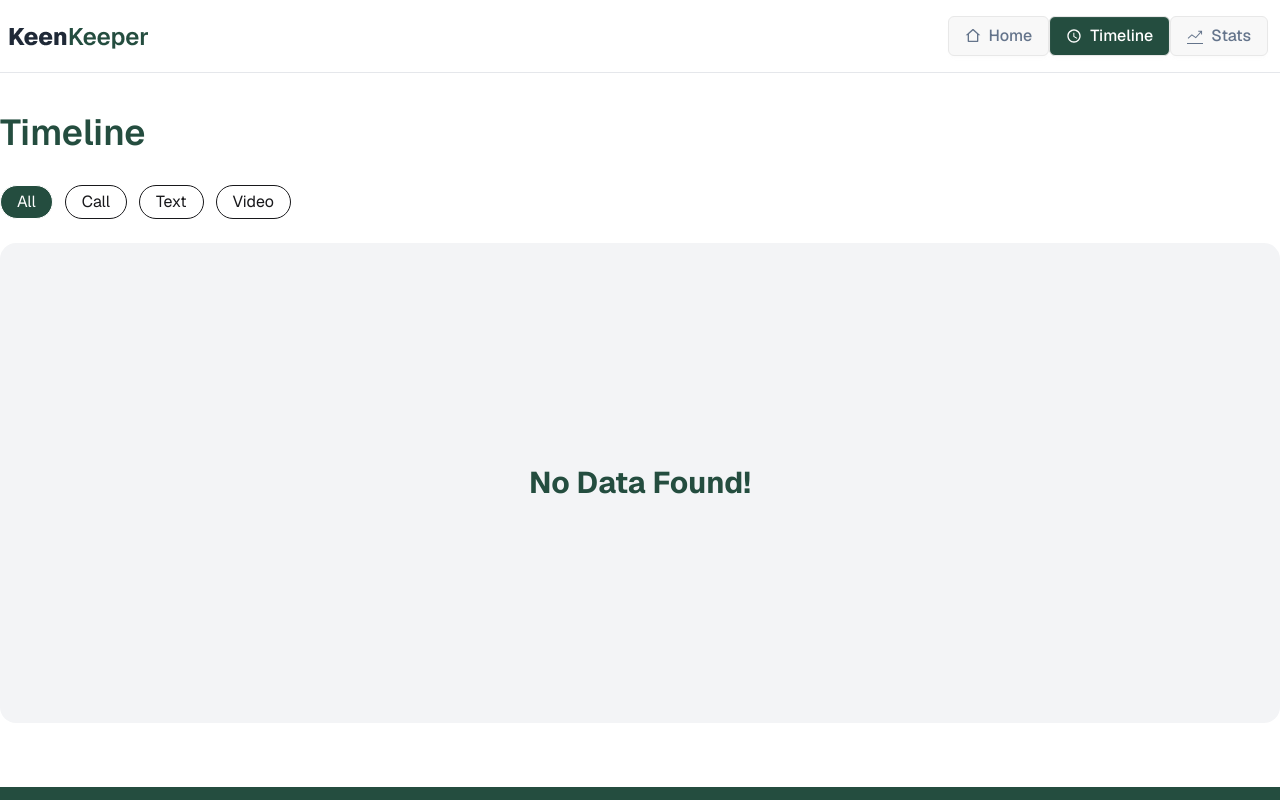
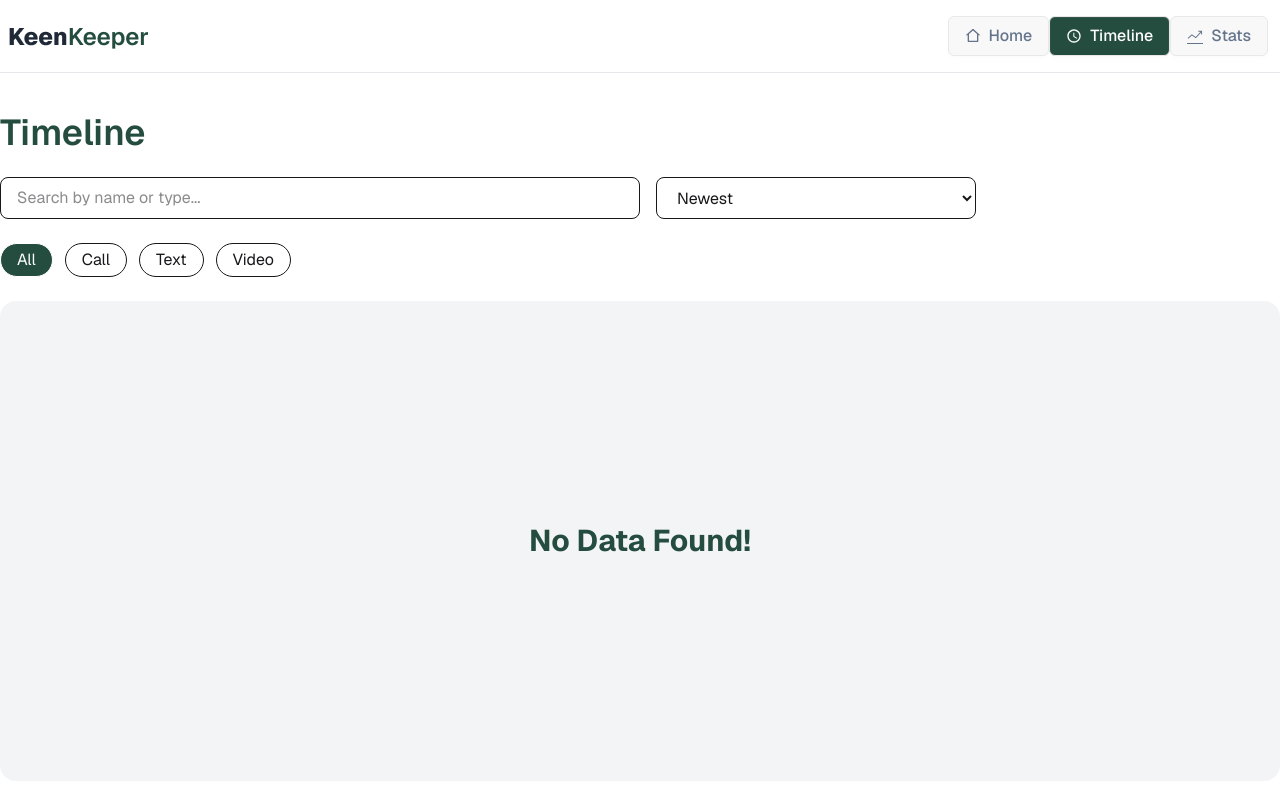
Before and after one commit to khadijarahmannupur-ctrl/Assienment-7, a React (Vite) app: page /timelinepage in a window 1280 px wide. Shown: the top 800 px of the page. Built offline with nearby package versions, Linux system fonts and the light colour scheme.

Commit message:
timeline  page desigen and functionalitis done

```diff
--- a/package.json
+++ b/package.json
@@ -17,6 +17,7 @@
     "react-router": "^7.14.0",
     "react-spinners": "^0.17.0",
     "react-toastify": "^11.0.5",
+    "recharts": "^3.8.1",
     "tailwindcss": "^4.2.2"
   },
   "devDependencies": {
--- a/src/component/homePageItem/FriendsDetails.jsx
+++ b/src/component/homePageItem/FriendsDetails.jsx
@@ -25,10 +25,10 @@ const FriendsDetails = () => {
     }
     const handleTimeLine = (type) => {
         const newEntry = {
+            id: Date.now(),
             type: type,
             title: name,
-            // title: `${type} with ${name}`,
-            date: next_due_date
+            date: new Date().toISOString()
         };
 
         setTimeLine([...timeLine, newEntry]);
--- a/src/pages/StatsPage.jsx
+++ b/src/pages/StatsPage.jsx
@@ -1,9 +1,54 @@
-import React from 'react';
+import React, { useContext } from 'react';
+import { Legend, Pie, PieChart, Tooltip } from 'recharts';
+import { TimeLineContext } from '../context/TimeLineContext';
 
 const StatsPage = () => {
+    const { timeLine } = useContext(TimeLineContext);
+
+    const callCount = timeLine.filter(item => item.type === 'Call').length;
+    const textCount = timeLine.filter(item => item.type === 'Text').length;
+    const videoCount = timeLine.filter(item => item.type === 'Video').length;
+
+    const data = [
+        { name: "Call", value: callCount, fill: "#244D3F" },
+        { name: "Text", value: textCount, fill: "#7E35E1" },
+        { name: "Video", value: videoCount, fill: "#37A163" },
+    ];
+    if (timeLine.length === 0) {
+        return (
+            <div className='bg-gray-100 h-[60vh] rounded-2xl flex items-center justify-center container mx-auto mt-10'>
+                <h2 className="font-bold text-3xl text-[#244D3F]">
+                    No Data Found!
+                </h2>
+            </div>
+        )
+    }
     return (
-        <div>
-            <h2 className='text-5xl font-bold'>this is Stats page</h2>
+        <div className='container mx-auto my-10'>
+            <div>
+                <h2 className="font-bold text-4xl text-[#244D3F] mb-6">
+                    Friendship Analytics
+                </h2>
+            </div>
+            <div className='border border-gray-200 rounded-2xl p-8'>
+                <h3 className='text-lg font-medium text-[#244D3F] ml-10'>By Interaction Type</h3>
+                <PieChart style={{ width: '100%', maxWidth: '500px', margin: "auto", maxHeight: '80vh', aspectRatio: 1 }} responsive>
+                    <Pie
+                        data={data}
+                        innerRadius="80%"
+                        outerRadius="100%"
+                        // Corner radius is the rounded edge of each pie slice
+                        cornerRadius="50%"
+                        fill="#8884d8"
+                        // padding angle is the gap between each pie slice
+                        paddingAngle={5}
+                        dataKey="value"
+                        isAnimationActive={true}
+                    />
+                    <Legend />
+                    <Tooltip />
+                </PieChart>
+            </div>
         </div>
     );
 };
--- a/src/pages/TimeLinePage.jsx
+++ b/src/pages/TimeLinePage.jsx
@@ -5,25 +5,59 @@ import TimeLineCard from './TimeLineCard';
 const TimeLinePage = () => {
     const { timeLine } = useContext(TimeLineContext);
 
+    // 🔹 states
     const [filter, setFilter] = useState('All');
+    const [search, setSearch] = useState('');
+    const [sort, setSort] = useState('newest');
 
-    const filteredData =
-        filter === "All"
-            ? timeLine
-            : timeLine.filter((item) => item.type === filter);
+    // 🔹 filter + search
+    const filteredData = timeLine
+        .filter(item => filter === "All" ? true : item.type === filter)
+        .filter(item =>
+            item.title.toLowerCase().includes(search.toLowerCase()) ||
+            item.type.toLowerCase().includes(search.toLowerCase())
+        );
+
+    // 🔹 sort
+    const sortedData = [...filteredData].sort((a, b) => {
+        return sort === "newest"
+            ? new Date(b.date) - new Date(a.date)
+            : new Date(a.date) - new Date(b.date);
+    });
 
     return (
         <div className='container mx-auto mt-10'>
 
             {/* Title */}
-            <div className="mb-8">
-                <h2 className="font-semibold text-4xl text-[#244D3F]">
-                    Timeline
-                </h2>
+            <h2 className="font-semibold text-4xl text-[#244D3F] mb-6">
+                Timeline
+            </h2>
+
+            {/* 🔍 Search + Sort */}
+            <div className="flex flex-col md:flex-row gap-4 mb-6">
+
+                {/* Search */}
+                <input
+                    type="text"
+                    placeholder="Search by name or type..."
+                    value={search}
+                    onChange={(e) => setSearch(e.target.value)}
+                    className="border px-4 py-2 rounded-lg w-full md:w-1/2"
+                />
+
+                {/* Sort */}
+                <select
+                    onChange={(e) => setSort(e.target.value)}
+                    className="border px-4 py-2 rounded-lg w-full md:w-1/4"
+                >
+                    <option value="newest">Newest</option>
+                    <option value="oldest">Oldest</option>
+                </select>
+
             </div>
 
-            {/* Filter Buttons */}
-            <div className="flex gap-3 mb-6">
+            {/* 🔘 Filter */}
+            <div className="flex gap-3 mb-6 flex-wrap">
                 {["All", "Call", "Text", "Video"].map((item) => (
                     <button
                         key={item}
@@ -38,16 +72,16 @@ const TimeLinePage = () => {
                 ))}
             </div>
 
-            {/* Empty State */}
-            {filteredData.length === 0 ? (
+            {/* 📋 Timeline List */}
+            {sortedData.length === 0 ? (
                 <div className='bg-gray-100 h-[60vh] rounded-2xl flex items-center justify-center'>
                     <h2 className="font-bold text-3xl text-[#244D3F]">
                         No Data Found!
                     </h2>
                 </div>
             ) : (
-                filteredData.map((friend) => (
-                    <TimeLineCard key={friend.id} friend={friend} />
+                sortedData.map((item) => (
+                    <TimeLineCard key={item.id} friend={item} />
                 ))
             )}
 
```
Also changed, not shown: 1 other file (tests, documents, lock files or other folders).
